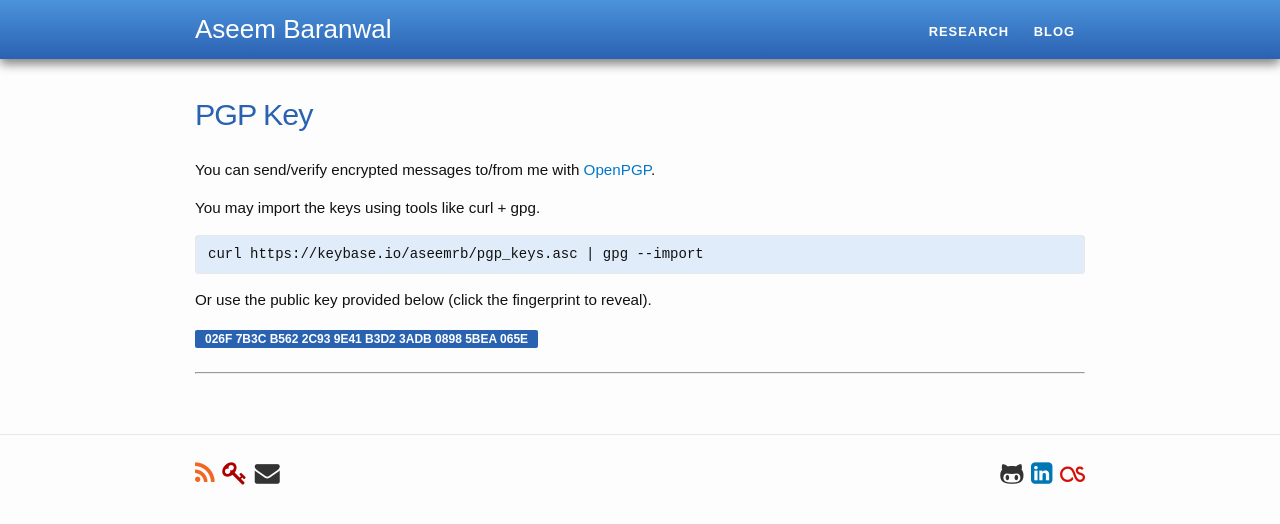
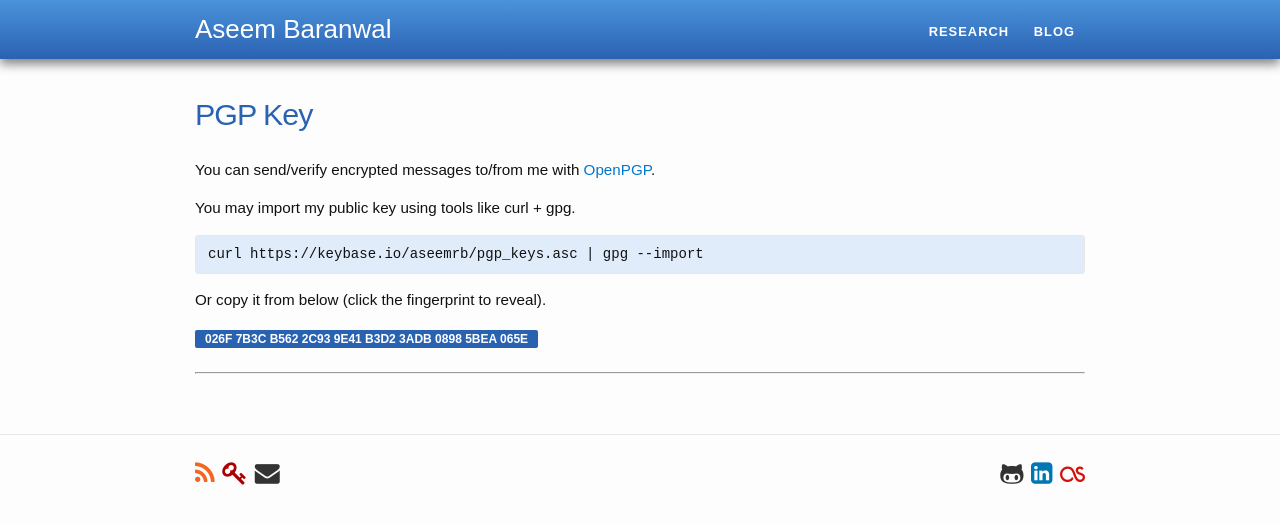
Before and after one commit to aseemrb/aseemrb.github.io, a Jekyll site: the page built from pgpkey.html, in a window 1280 px wide. Shown: the top 524 px of the page. Built offline with Jekyll 4.4.1, drawn with Linux system fonts in a browser that asks for light colours.

Commit message:
pgpkey page

```diff
--- a/pgpkey.html
+++ b/pgpkey.html
@@ -10,11 +10,11 @@ permalink: /pgpkey/
     You can send/verify encrypted messages to/from me with <a href="https://www.openpgp.org/">OpenPGP</a>.
 </p>
 <p>
-    You may import the keys using tools like curl + gpg.
+    You may import my public key using tools like curl + gpg.
     <pre>curl https://keybase.io/aseemrb/pgp_keys.asc | gpg --import</pre>
 </p>
 
-<p>Or use the public key provided below (click the fingerprint to reveal).</p>
+<p>Or copy it from below (click the fingerprint to reveal).</p>
 
 <a href="#key">
     <div class="color-button">026F 7B3C B562 2C93 9E41 B3D2 3ADB 0898 5BEA 065E</div>
```
